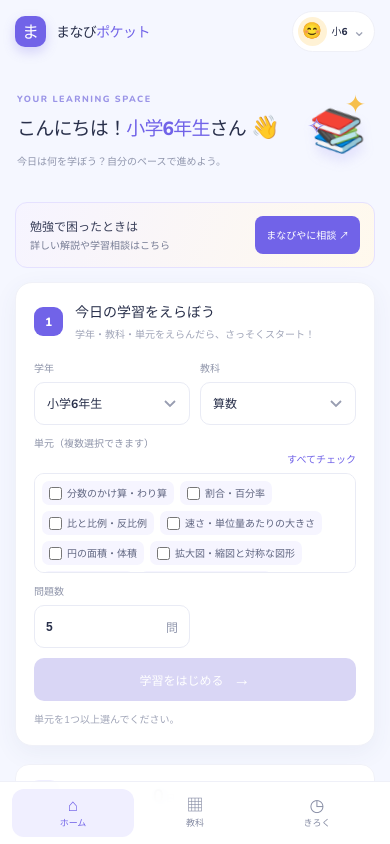
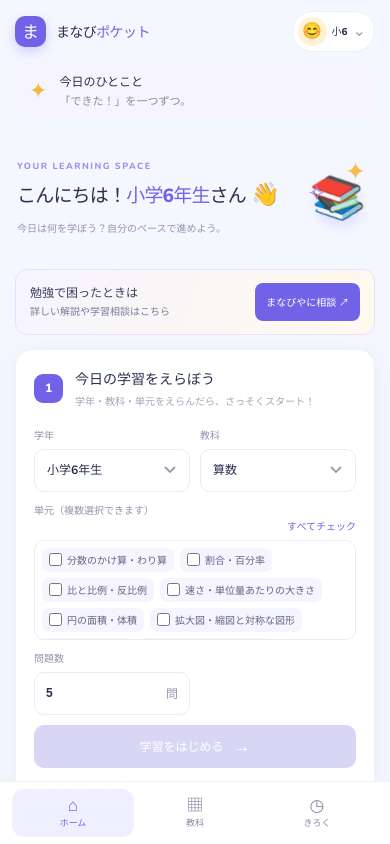
Before and after one commit to hakuro21/study-support, a plain HTML site: page index.html in a window 390 px wide. Shown: the top 844 px of the page. Drawn offline with nearby package versions, Linux system fonts and the light colour scheme.

Commit message:
スマフォ画面で今日のひとことの追加

```diff
--- a/app.js
+++ b/app.js
@@ -767,7 +767,9 @@ const dailyMessages = [
 ];
 const localMidnight = new Date(today.getFullYear(), today.getMonth(), today.getDate());
 const dayNumber = Math.floor(localMidnight.getTime() / 86400000);
-document.querySelector("#daily-message").textContent = dailyMessages[dayNumber % dailyMessages.length];
+document.querySelectorAll("[data-daily-message]").forEach((message) => {
+  message.textContent = dailyMessages[dayNumber % dailyMessages.length];
+});
 
 let stats = loadStats();
 let activeQuestions = [];
--- a/index.html
+++ b/index.html
@@ -30,7 +30,7 @@
         <div class="sidebar-tip">
           <div class="tip-icon" aria-hidden="true">✦</div>
           <p class="tip-title">今日のひとこと</p>
-          <p id="daily-message">「できた！」を一つずつ。</p>
+          <p data-daily-message>「できた！」を一つずつ。</p>
         </div>
 
         <aside class="menu-help" aria-label="家庭教師への相談">
@@ -58,6 +58,14 @@
             <span class="chevron" aria-hidden="true">⌄</span>
           </button>
         </header>
+
+        <aside class="mobile-daily-tip" aria-label="今日のひとこと">
+          <span class="tip-icon" aria-hidden="true">✦</span>
+          <div>
+            <p class="tip-title">今日のひとこと</p>
+            <p data-daily-message>「できた！」を一つずつ。</p>
+          </div>
+        </aside>
 
         <div id="dashboard-view">
         <section class="welcome-row" aria-labelledby="welcome-title">
--- a/styles.css
+++ b/styles.css
@@ -52,6 +52,7 @@ a { color: inherit; text-decoration: none; }
 .tip-icon { color: #f4b848; font-size: 22px; }
 .tip-title { margin: 8px 0 5px; font-size: 12px; font-weight: 800; }
 .sidebar-tip p:last-child { margin: 0; color: #858ba3; font-size: 11px; line-height: 1.75; }
+.mobile-daily-tip { display: none; }
 .menu-help { margin-top: 12px; padding: 13px; border: 1px solid #e5e1ff; border-radius: 13px; background: linear-gradient(135deg, #f6f4ff, #fff9ed); }
 .menu-help-title { margin: 0; color: #393f59; font-size: 12px; font-weight: 800; }
 .menu-help p:nth-child(2) { margin: 5px 0 10px; color: #777d95; font-size: 10px; line-height: 1.6; }
@@ -224,6 +225,10 @@ a { color: inherit; text-decoration: none; }
   .main-content { margin-left: 0; padding: 0 20px 22px; }
   .topbar { min-height: 62px; justify-content: space-between; }
   .mobile-brand { display: flex; }
+  .mobile-daily-tip { display: flex; align-items: center; gap: 12px; margin: 0 0 8px; padding: 10px 14px; border-radius: 12px; background: #f6f5ff; }
+  .mobile-daily-tip .tip-icon { flex: 0 0 auto; }
+  .mobile-daily-tip .tip-title { margin: 0 0 3px; }
+  .mobile-daily-tip p:last-child { margin: 0; color: #858ba3; font-size: 11px; line-height: 1.6; }
   .mobile-menu-help { display: flex; align-items: center; justify-content: space-between; gap: 12px; margin: 0 0 14px; padding: 13px 14px; border: 1px solid #e5e1ff; border-radius: 12px; background: linear-gradient(110deg, #f6f4ff, #fff9ed); }
   .mobile-menu-help-title { margin: 0; color: #393f59; font-size: 12px; font-weight: 800; }
   .mobile-menu-help-description { margin: 4px 0 0; color: #777d95; font-size: 10px; line-height: 1.5; }
```
